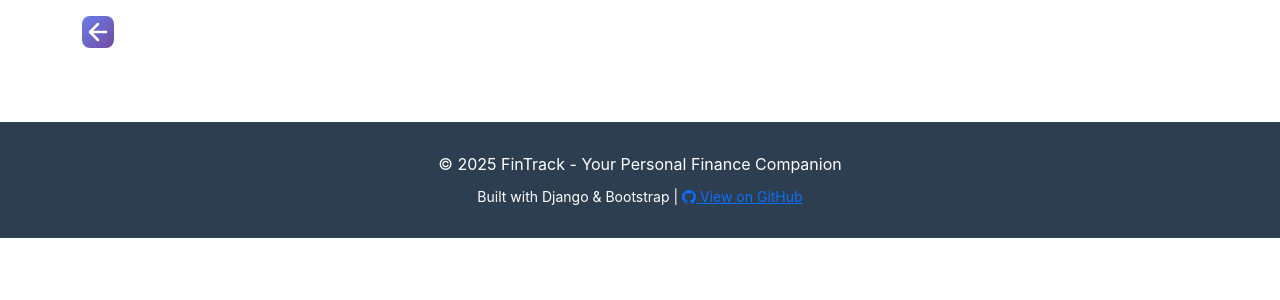
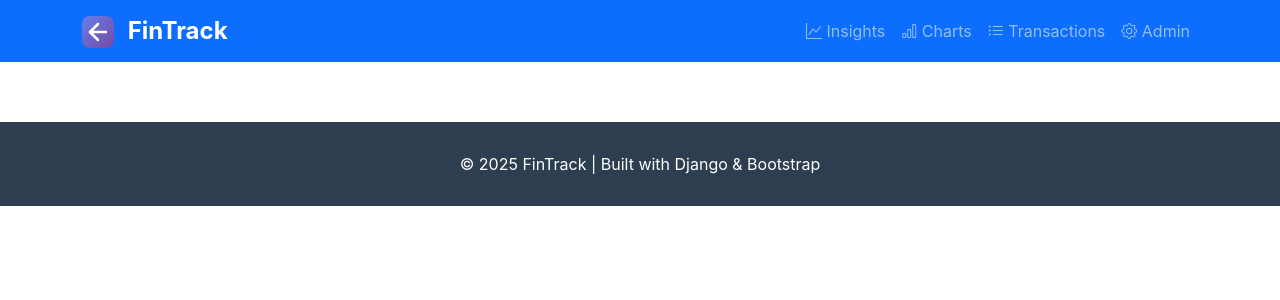
Before and after one commit to SwarnikaBhardwaj/Assignment_Project_Swarnika_sb113, a Django app: template templates/tracker/base.html in a window 1280 px wide. Shown: the top 300 px of the page. Run offline with Django 3.2, Linux system fonts and the light colour scheme; the template is opened without the code that fills it, so the values that code supplies are empty.

```diff
--- a/templates/tracker/base.html
+++ b/templates/tracker/base.html
@@ -13,7 +13,7 @@
     {% block extra_css %}{% endblock %}
 </head>
 <body>
-    <nav class="navbar navbar-expand-lg navbar-dark mb-4">
+    <nav class="navbar navbar-expand-lg navbar-dark bg-primary mb-4">
         <div class="container">
             <a class="navbar-brand" href="/">
                 <img src="{% static 'tracker/images/logo.svg' %}" alt="FinTrack Logo" class="brand-icon">
@@ -26,12 +26,12 @@
                 <ul class="navbar-nav ms-auto">
                     <li class="nav-item">
                         <a class="nav-link" href="{% url 'transaction_insights' %}">
-                            <i class="bi bi-graph-up"></i> Dashboard
+                            <i class="bi bi-graph-up"></i> Insights
                         </a>
                     </li>
                     <li class="nav-item">
                         <a class="nav-link" href="{% url 'charts_overview' %}">
-                            <i class="bi bi-bar-chart"></i> Analytics
+                            <i class="bi bi-bar-chart"></i> Charts
                         </a>
                     </li>
                     <li class="nav-item">
@@ -49,25 +49,17 @@
         </div>
     </nav>
 
-    <main class="container fade-in">
+    <main class="container">
         {% block content %}{% endblock %}
     </main>
 
     <footer class="text-center">
         <div class="container">
-            <p class="mb-2">&copy; 2025 FinTrack - Your Personal Finance Companion</p>
-            <p class="mb-0">
-                <small>Built with Django & Bootstrap |
-                <a href="https://github.com/yourusername/fintrack" target="_blank">
-                    <i class="bi bi-github"></i> View on GitHub
-                </a>
-                </small>
-            </p>
+            <p class="mb-0">&copy; 2025 FinTrack | Built with Django & Bootstrap</p>
         </div>
     </footer>
 
     <script src="https://cdn.jsdelivr.net/npm/bootstrap@5.3.0/dist/js/bootstrap.bundle.min.js"></script>
-
     {% block extra_js %}{% endblock %}
 </body>
 </html>
```
